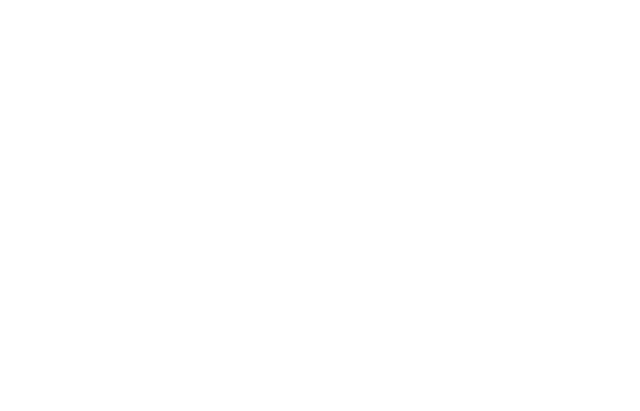
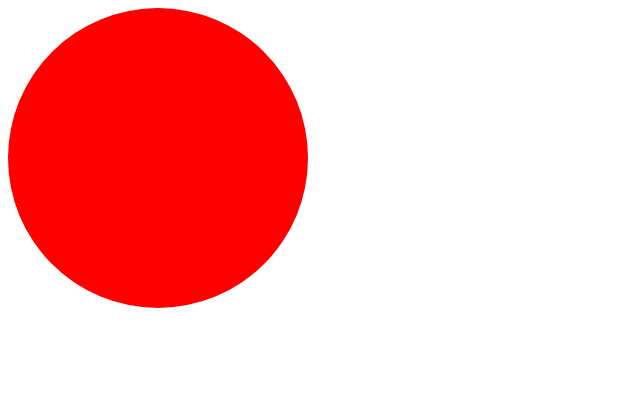
Before and after one commit to dogixx/site, a plain HTML site: page html.html in a window 1280 px wide. Shown: the whole page, without its empty margins (0-640 px from the left). Drawn offline with Linux system fonts and the light colour scheme.

Commit message:
Add files via upload

```diff
--- a/html.html
+++ b/html.html
@@ -1,19 +1,19 @@
 <html>
-<body>
+<head>
 <style>
 div
 {
-
-   border-radius:200px/200px;
-   -webkit-border-radius:200px/200px;
-   -moz-border-radius:200px/200px;
+   background-color:red;
+   border-radius:300px;
+   -webkit-border-radius:300px;
+   -moz-border-radius:300px;
    color:purple;
-   height:400px;
-   width:400px
+   height:300px;
+   width:300px
 }
 </style>
+</head>
 <body>
-<div>
-<div/>
+<div></div>
 </body>
 </html>
```
